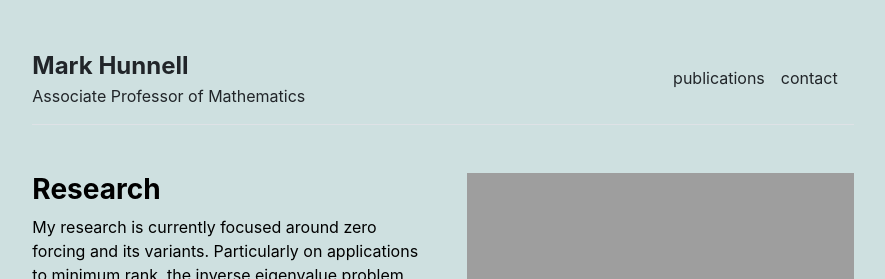
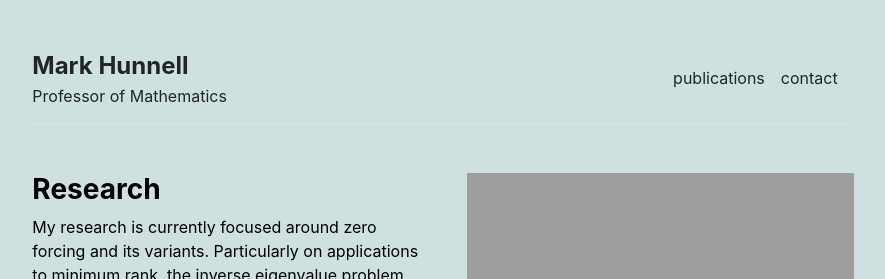
Before and after one commit to hunnellm/hunnellm.github.io, a Jekyll site: the page built from index.md, in a window 1280 px wide. Shown: the top 279 px of the page, without its empty margins (197-1082 px from the left). Built offline with Jekyll 4.4.1, drawn with Linux system fonts in a browser that asks for light colours.

Commit message:
Update header description to Professor

```diff
--- a/_config.yml
+++ b/_config.yml
@@ -1,5 +1,5 @@
 url: "" # the base hostname & protocol for your site, e.g. http://example.com
 baseurl: "" # the subpath of your site, e.g. /blog
 title: "Mark Hunnell" # the name of your site, e.g. ACME Corp.
-description: "Associate Professor of Mathematics"
+description: "Professor of Mathematics"
 remote_theme: academic-jekyll-theme
```
